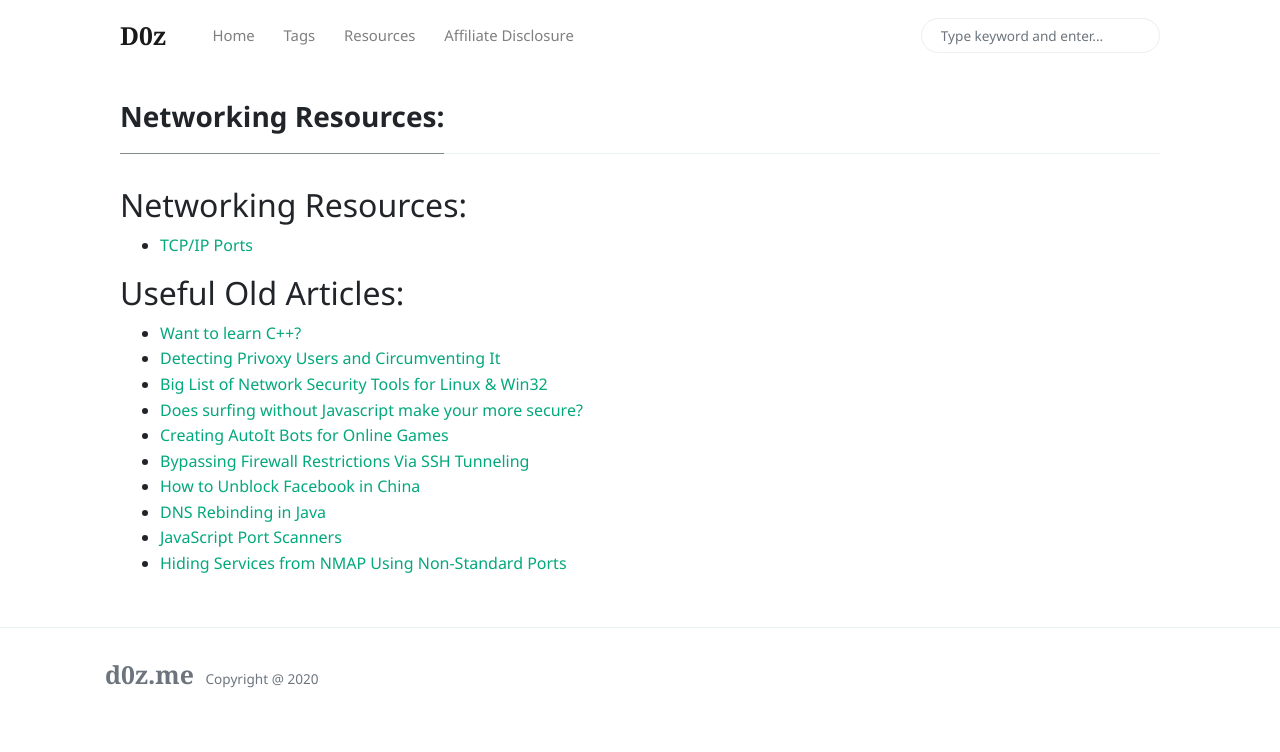
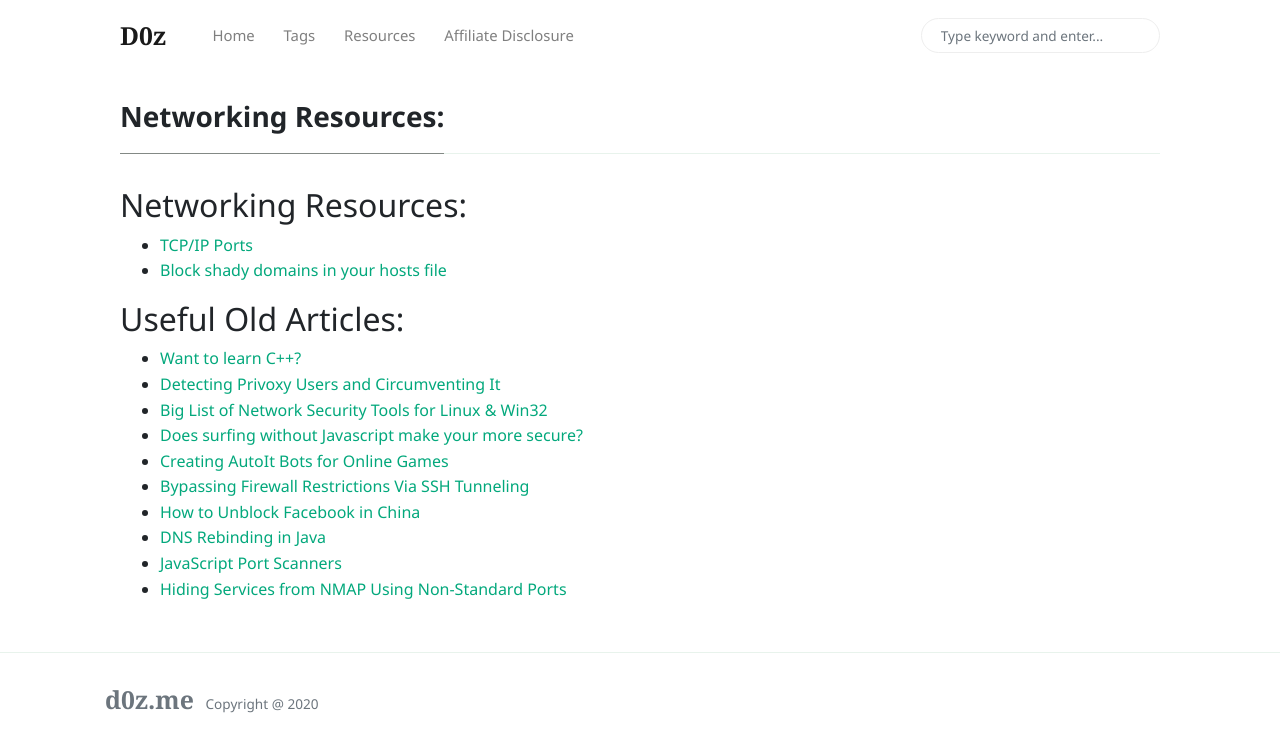
Before and after one commit to d0zme/d0z-medium, a Jekyll site: the page built from _pages/resources.md, in a window 1280 px wide. Shown: the top 752 px of the page. Built offline with Jekyll 4.4.1, drawn with Linux system fonts in a browser that asks for light colours; nearby versions of some CDN libraries; comment, search, counter and statistics services are not loaded; our own code applies the rules of GitHub Pages for plain Markdown files.

Commit message:
Update resources.md

```diff
--- a/_pages/resources.md
+++ b/_pages/resources.md
@@ -6,6 +6,7 @@ permalink: /resources
 
 ## Networking Resources:
 - [TCP/IP Ports](https://d0z.me/TCP-IP-Ports/)
+- [Block shady domains in your hosts file](https://d0z.me/block-malware-trackers-and-shady-websites)
 
 ## Useful Old Articles:
 - [Want to learn C++?](https://d0z.me/learning-cpp/)
```
